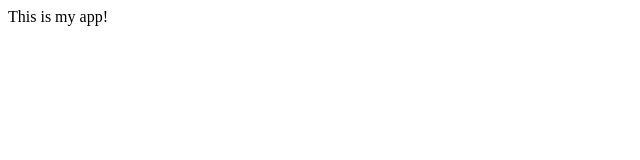
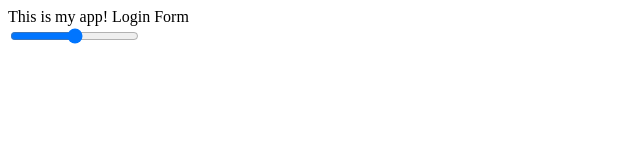
Before and after one commit to Ljove87/myappsample, a plain HTML site: page index.html in a window 1280 px wide. Shown: the whole page, without its empty margins (0-640 px from the left). Drawn offline with Linux system fonts and the light colour scheme.

Commit message:
Form changed !

```diff
--- a/index.html
+++ b/index.html
@@ -4,5 +4,9 @@
     </head>
     <body>
         This is my app!
+        Login Form
+        <form>
+          <input type='range' min='1' max='200'>
+        </form>
     </body>
 </html>
```
